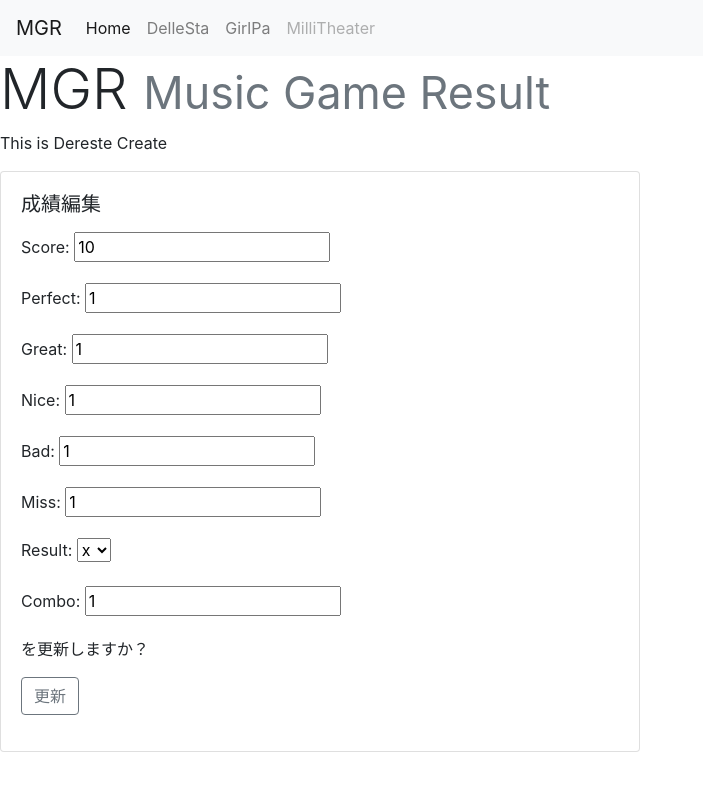
After one commit to jizoemma/MGame, a Django app: page /dereste/ch_update/1 in a window 1280 px wide. The commit adds this page. Shown: the whole page, without its empty margins (0-703 px from the left). Run offline with Django 3.2, Linux system fonts and the light colour scheme; tables that the repository leaves empty hold one stand-in row (values such as "Sample post"); some libraries are stand-ins or nearby versions.

Commit message:
challenges update実装

```diff
--- a/dereste/models.py
+++ b/dereste/models.py
@@ -49,7 +49,7 @@ class Challenges(models.Model):
   )
   cdate = models.DateField(auto_now_add=True)
   #usr_email = models.ForeignKey(User, on_delete=models.CASCADE)
-  song_id = models.ForeignKey(Songs,on_delete=models.CASCADE)
+  song_id = models.ForeignKey(Songs, on_delete=models.CASCADE)
   score = models.IntegerField(default=0)
   perfect = models.IntegerField(default=0)
   great = models.IntegerField(default=0)
--- a/dereste/urls.py
+++ b/dereste/urls.py
@@ -1,5 +1,5 @@
 from django.urls import path
-from .views import DeresteIndexView, AllListView, SongCreate, SongUpdate, SongDelete, ChallengesCreate
+from .views import DeresteIndexView, AllListView, SongCreate, SongUpdate, SongDelete, ChallengesCreate, ChallengesUpdate
 from dereste import views
 
 urlpatterns = [
@@ -13,4 +13,5 @@ urlpatterns = [
   path('ch_create/', views.ChallengesCreate.as_view(), name='ch_create'),
   path('ch_allList/', views.challenges_all_list, name='ch_allList'),
   path('ch_delete/<int:pk>/', views.ChallengesDelete.as_view(), name='ch_delete'),
+  path('ch_update/<int:pk>', views.ChallengesUpdate.as_view(), name='ch_update'),
 ]
--- a/dereste/views.py
+++ b/dereste/views.py
@@ -74,3 +74,12 @@ class ChallengesCreate(CreateView):
 def challenges_all_list(request):
     f = ChallengesFilter(request.GET, queryset=Challenges.objects.all())
     return render(request, 'dereste_challenges_all_list.html', {'filter': f})
+
+# ChallengesUpdate
+
+
+class ChallengesUpdate(UpdateView):
+    model = Challenges
+    fields = ['score', 'perfect', 'great', 'nice', 'bad', 'miss', 'result', 'combo', ]
+    template_name = "challenges_update_form.html"
+    success_url = reverse_lazy('ch_allList')
--- /dev/null
+++ b/templates/challenges_update_form.html
@@ -0,0 +1,20 @@
+{% extends "base2.html" %}
+{% block content %}
+  <p>This is Dereste Create</p>
+  <div class="card w-50">
+    <div class="card-body">
+      <h5 class="card-title">成績編集</h5>
+      <p>
+        <form method="post">
+          {% csrf_token %}
+
+          <p>{{ form.as_p }}を更新しますか？</p>
+          <button type="submit" class="btn btn-outline-secondary">
+            更新
+          </button>
+        </form>
+
+        </p>
+    </div>
+  </div>
+{% endblock content %}
--- a/templates/dereste_challenges_all_list.html
+++ b/templates/dereste_challenges_all_list.html
@@ -60,7 +60,7 @@
         <td>{{ obj.result }}</td>
         <td>{{ obj.combo }}</td>
         <td>
-          <!--<a href="{% url 'update' obj.pk %}" class="btn btn-outline-success">update</a> -->
+          <a href="{% url 'ch_update' obj.pk %}" class="btn btn-outline-success">update</a>
           <a href="{% url 'ch_delete' obj.pk %}" class="btn btn-outline-danger">delete</a>
       </td>
       </tr>
```
